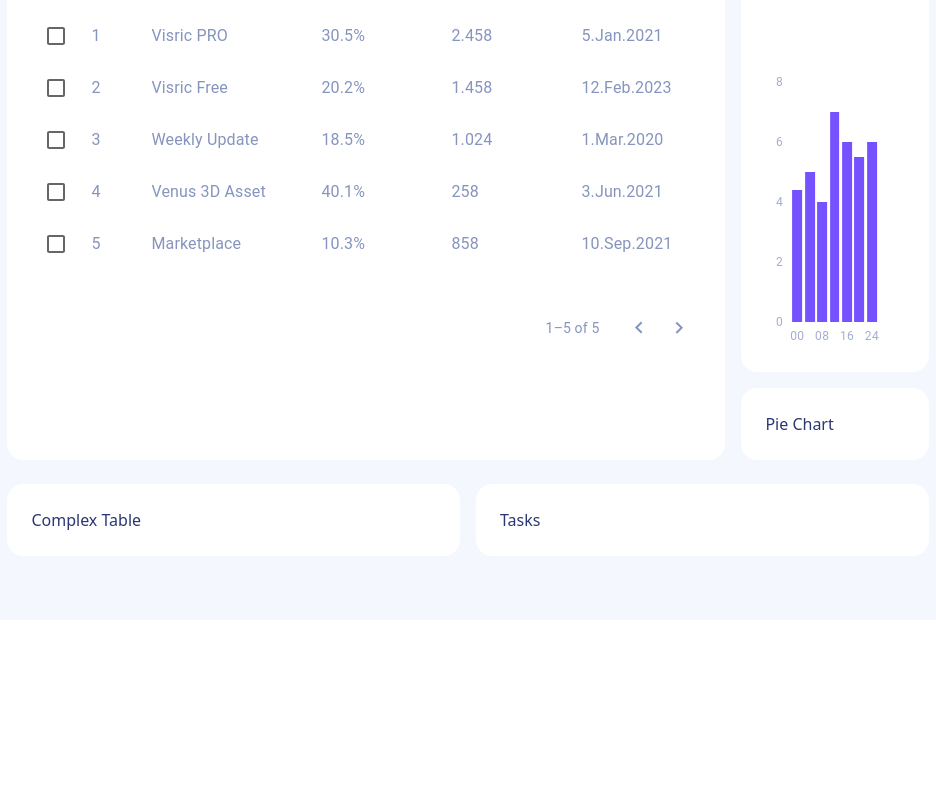
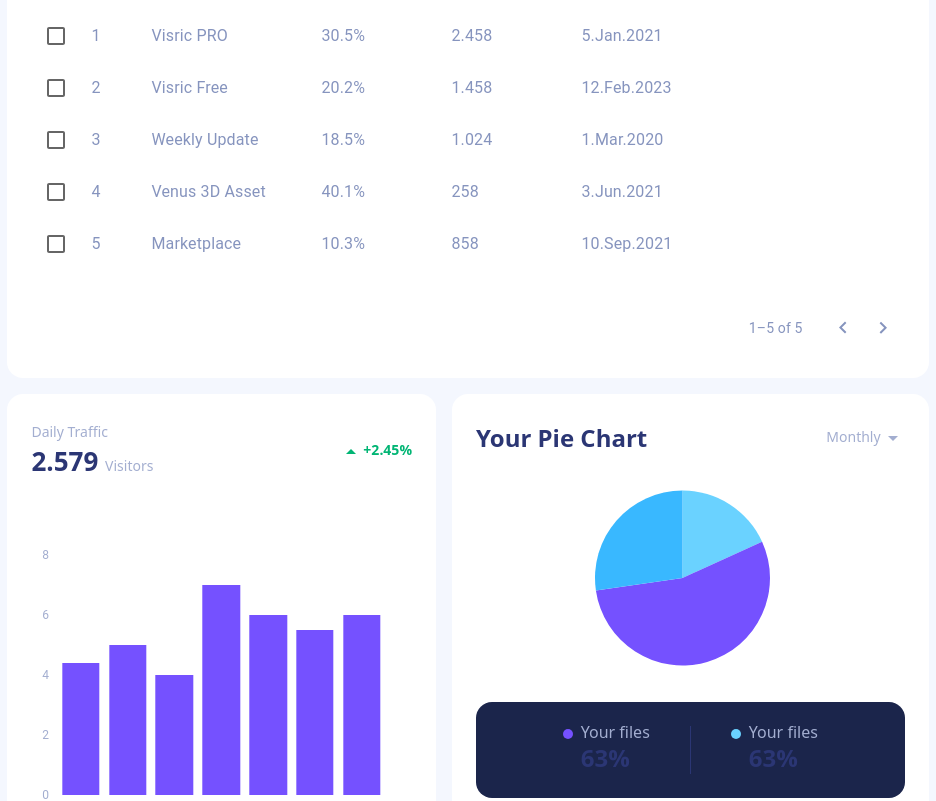
Before and after one commit to AbdullahKhan-101/React-Js-Test, a React (Create React App) app: page /dashboard in a window 1280 px wide. Shown: the part 934-1735 px from the top of the page, without its empty margins (322-1258 px from the left). Before the commit the page ends 1554 px from the top, so only its background shows below. Built offline with nearby package versions, Linux system fonts and the light colour scheme.

Commit message:
pie chart added

```diff
--- a/src/App.css
+++ b/src/App.css
@@ -1,3 +1,9 @@
+@media (max-width: 1800px) {
+  .break_point {
+    flex-direction: column;
+  }
+}
+
 /* bar chart */
 .css-1vuxth3-MuiBarElement-root,
 .css-1mht7iu {
@@ -78,6 +84,20 @@
   color: #8694be !important;
 }
 
+/* pie chart */
+.css-1mhcdve-MuiPieArc-root {
+  stroke-width: 0 !important;
+}
+.MuiPieArc-series-auto-generated-id-10 {
+  /* fill: #7551ff !important; */
+}
+.MuiPieArc-series-auto-generated-id-0 {
+  /* fill: #39b8ff !important; */
+}
+.css-nbv3vr-MuiResponsiveChart-container g g g:nth-child(1) {
+  /* fill: red; */
+}
+
 .custom_scroll {
   /* width and height of the scrollbar */
   scrollbar-width: thin;
--- a/src/components/dashboard/CheckTable.jsx
+++ b/src/components/dashboard/CheckTable.jsx
@@ -83,7 +83,7 @@ const CheckTable = () => {
       </div>
       <Box
         className="!text-white !border-none !outline-none "
-        sx={{ height: 400, width: "100%" }}
+        sx={{ height: 400 }}
       >
         <DataGrid
           rows={rows}
--- a/src/components/dashboard/DailyTraffic.jsx
+++ b/src/components/dashboard/DailyTraffic.jsx
@@ -1,7 +1,6 @@
 import React from "react";
 import ArrowDropUpIcon from "@mui/icons-material/ArrowDropUp";
 import { BarChart } from "@mui/x-charts/BarChart";
-import BarChartOutlinedIcon from "@mui/icons-material/BarChartOutlined";
 import { DEFAULT_X_AXIS_KEY } from "@mui/x-charts";
 
 const seriesA = {
--- a/src/components/dashboard/PieChart.jsx
+++ b/src/components/dashboard/PieChart.jsx
@@ -1,11 +1,63 @@
 import React from "react";
+import { PieChart } from "@mui/x-charts/PieChart";
+import ArrowDropUpIcon from "@mui/icons-material/ArrowDropUp";
 
-const PieChart = () => {
+const PieChartt = () => {
+  const palette = ["#6AD2FF", "#7551FF", "#39b8ff"];
   return (
-    <div className="flex-1 rounded-2xl sm:p-6 p-4 dark:bg-dark_primary bg-white transition">
-      <h1 className="transition text-primary dark:text-white">Pie Chart</h1>
+    <div className="flex-1  rounded-2xl sm:p-6 p-4 relative dark:bg-dark_primary  bg-white transition">
+      <div className="flex justify-between gap-2 items-center mb-6">
+        <div>
+          <p className="text-primary transition dark:text-white text-2xl font-semibold mt-1">
+            Your Pie Chart
+          </p>
+        </div>
+        <p className="text-light_blue text-sm font-medium mt-1">
+          Monthly
+          <span>
+            <ArrowDropUpIcon className="rotate-180" />
+          </span>
+        </p>
+      </div>
+      <div className="max-w-fit max-h-fit mx-auto my-auto pl-20">
+        <PieChart
+          sx={{ margin: "0 auto" }}
+          colors={palette}
+          series={[
+            {
+              data: [
+                { id: 0, value: 4, label: "Static" },
+                { id: 1, value: 12, label: "Files" },
+                { id: 2, value: 6, label: "Systems" },
+              ],
+            },
+          ]}
+          width={280}
+          height={200}
+        />
+      </div>
+      <div className="px-2 py-6 flex bg-[#1B254B] mt-6 items-center rounded-2xl w-full justify-center">
+        <div className="border-r flex gap-2 border-r-primary px-10 ">
+          <div className="w-[10px] h-[10px] rounded-full bg-dark_purple mt-[3px]"></div>
+          <div>
+            <p className="text-light_blue font-medium leading-3">Your files</p>
+            <p className="text-primary transition dark:text-white mt-1 text-2xl font-semibold">
+              63%
+            </p>
+          </div>
+        </div>
+        <div className=" flex gap-2 px-10">
+          <div className="w-[10px] h-[10px] rounded-full bg-light_cyan mt-[3px]"></div>
+          <div>
+            <p className="text-light_blue font-medium leading-3">Your files</p>
+            <p className="text-primary transition dark:text-white mt-1 text-2xl font-semibold">
+              63%
+            </p>
+          </div>
+        </div>
+      </div>
     </div>
   );
 };
 
-export default PieChart;
+export default PieChartt;
--- a/src/pages/Dashboard.jsx
+++ b/src/pages/Dashboard.jsx
@@ -16,8 +16,8 @@ const Dashboard = () => {
         <LineChartt />
         <BarChartt />
       </div>
-      <div className="pb-6 flex gap-4 flex-wrap lg:flex-row flex-col">
-        <div className="flex-1 flex gap-4 flex-wrap lg:flex-row flex-col">
+      <div className="pb-6 flex gap-4 flex-row flex-wrap break_point">
+        <div className="flex-1">
           <CheckTable />
         </div>
         <div className="flex-1 flex gap-4 flex-wrap lg:flex-row flex-col">
--- a/tailwind.config.js
+++ b/tailwind.config.js
@@ -13,7 +13,9 @@ module.exports = {
         dark_bg: "#0B1437",
         dark_light_bg: "#1B254B",
         blue: "#707EAE",
+        sky: "#39B8FF",
         light_blue: "#A3AED0",
+        light_cyan: "#6AD2FF",
         success: "#01B574",
       },
     },
```
